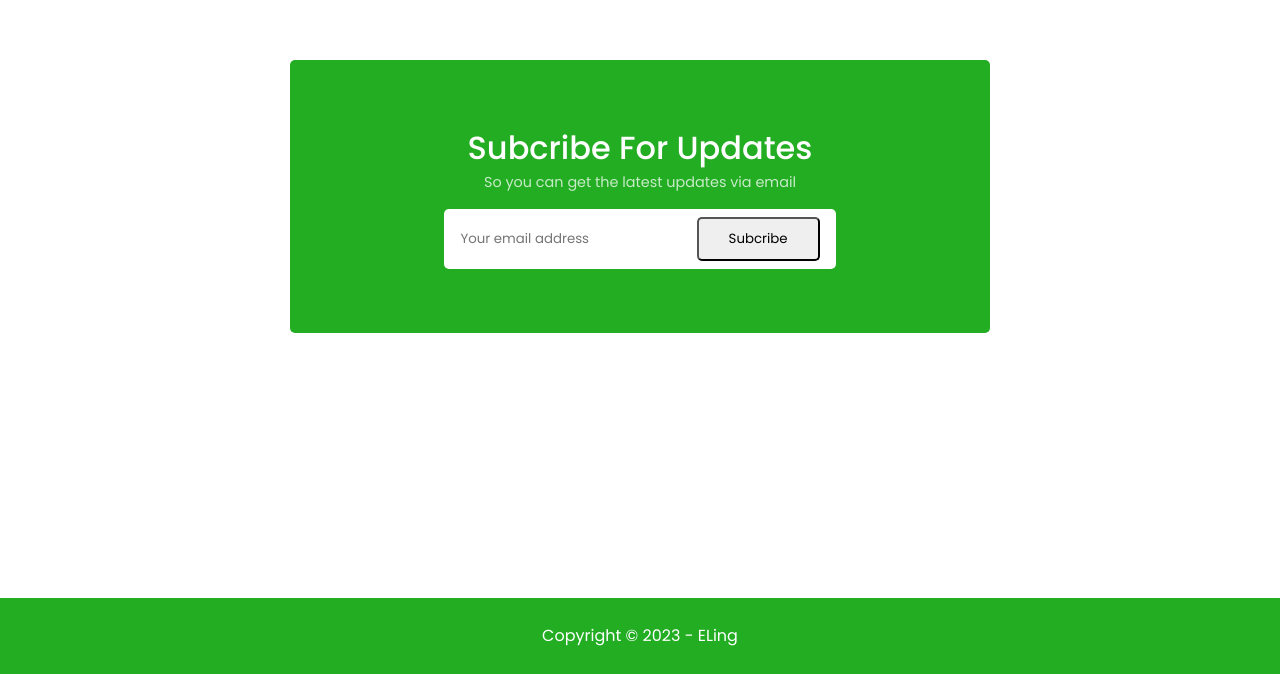
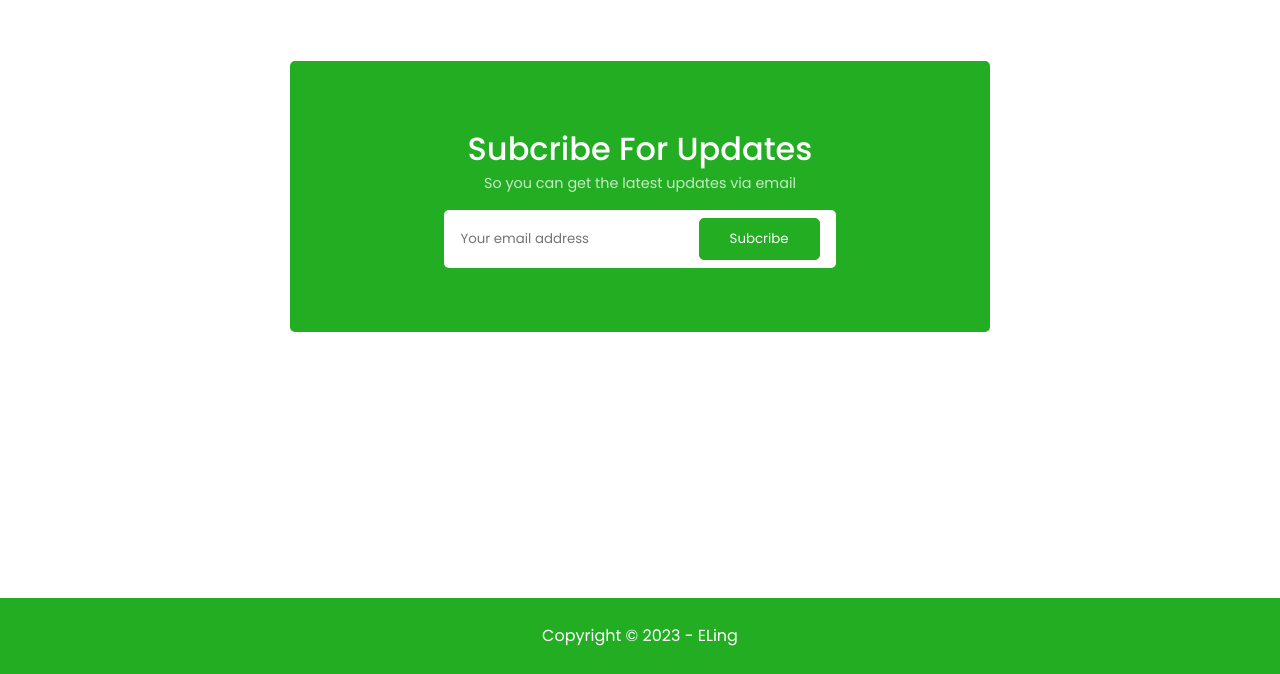
Before and after one commit to dofan28/Landingpage-Eling, a plain HTML site: page index.html in a window 1280 px wide. Shown: the part 2872-3546 px from the top of the page. Drawn offline with Linux system fonts and the light colour scheme.

Commit message:
init commit

```diff
--- a/index.html
+++ b/index.html
@@ -115,7 +115,7 @@
       <p class="text">So you can get the latest updates via email</p>
       <form class="contact-form">
           <input type="text" placeholder="Your email address">
-          <button class="btn btn-darkmode">Subcribe</button>
+          <button class="btn btn-primary">Subcribe</button>
       </form>
   </div>
 </section>
```
